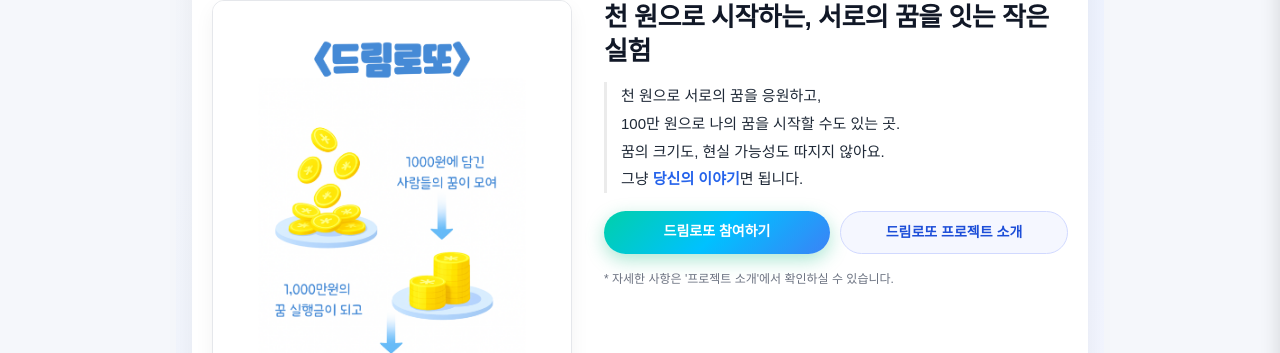
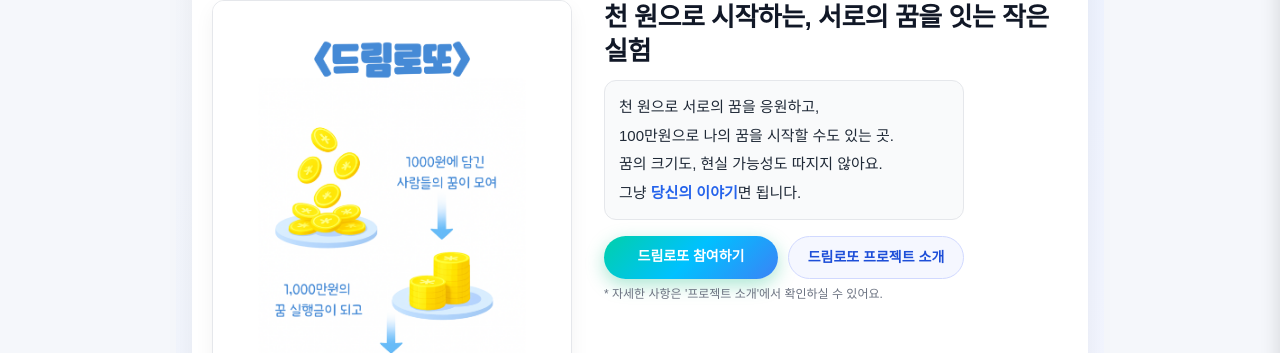
Before and after one commit to mrexfluencer-oss/dream_lotto_1119, a Next.js app: page / in a window 1280 px wide. Shown: the part 348-701 px from the top of the page. Built offline with nearby package versions, Linux system fonts and the light colour scheme; no server answers.

Commit message:
배열 수정

```diff
--- a/app/page.tsx
+++ b/app/page.tsx
@@ -301,53 +301,61 @@ export default function HomePage() {
                       letterSpacing: "-0.02em",
                       color: "#111827",
                       lineHeight: 1.32,
-                      marginBottom: "14px", // 제목 아래 여백 증가 → 가독성 상승
+                      marginBottom: "12px",
                     }}
                   >
                     천 원으로 시작하는, 서로의 꿈을 잇는 작은 실험
                   </h1>
 
-                  {/* 본문 */}
+                  {/* 본문을 카드처럼 감싸서 정렬 안정화 */}
+                  <div
+                    style={{
+                      padding: "12px 14px",
+                      borderRadius: "12px",
+                      backgroundColor: "#f9fafb",
+                      border: "1px solid #e5e7eb",
+                      maxWidth: "360px",
+                    }}
+                  >
                     <p
                       style={{
+                        margin: 0,
                         fontSize: "15px",
                         fontWeight: 500,
                         color: "#1f2937",
-                      lineHeight: 1.85,
+                        lineHeight: 1.9,
                         whiteSpace: "pre-line",
-                      borderLeft: "3px solid rgba(0,0,0,0.08)",
-                      paddingLeft: "14px",
-                      marginBottom: "18px",
-                      maxWidth: "340px", // 본문 줄 길이 제한 → 가독성 대폭 증가
                       }}
                     >
                       천 원으로 서로의 꿈을 응원하고,{"\n"}
-                    100만 원으로 나의 꿈을 시작할 수도 있는 곳.{"\n"}
+                      100만원으로 나의 꿈을 시작할 수도 있는 곳.{"\n"}
                       꿈의 크기도, 현실 가능성도 따지지 않아요.{"\n"}
-                    그냥{' '}
+                      그냥{" "}
                       <span style={{ color: "#2563eb", fontWeight: 700 }}>
                         당신의 이야기
                       </span>
                       면 됩니다.
                     </p>
+                  </div>
 
-                  {/* 버튼 2개 (가로 정렬) */}
+                  {/* 버튼 2개 – 가로 정렬, 좁으면 자동 줄바꿈 */}
                   <div
                     style={{
                       display: "flex",
                       gap: "10px",
                       flexWrap: "wrap",
-                      marginBottom: "12px",
+                      marginTop: "16px",
+                      maxWidth: "360px",
                     }}
                   >
-                    {/* 참여 버튼 */}
+                    {/* 드림로또 참여하기 */}
                     <a
                       href="https://www.wadiz.kr/"
                       target="_blank"
                       rel="noreferrer"
                       style={{
-                        flex: "1",
-                        minWidth: "160px",
+                        flex: 1,
+                        minWidth: "150px",
                         padding: "10px 18px",
                         borderRadius: "999px",
                         textAlign: "center",
@@ -363,12 +371,12 @@ export default function HomePage() {
                       드림로또 참여하기
                     </a>
 
-                    {/* 프로젝트 소개 버튼 */}
+                    {/* 프로젝트 소개 */}
                     <a
                       href="/project"
                       style={{
-                        flex: "1",
-                        minWidth: "160px",
+                        flex: 1,
+                        minWidth: "150px",
                         padding: "10px 18px",
                         borderRadius: "999px",
                         textAlign: "center",
@@ -388,10 +396,11 @@ export default function HomePage() {
                     style={{
                       fontSize: "12px",
                       color: "#6b7280",
-                      marginTop: "4px",
+                      marginTop: "6px",
+                      maxWidth: "360px",
                     }}
                   >
-                    * 자세한 사항은 &apos;프로젝트 소개&apos;에서 확인하실 수 있습니다.
+                    * 자세한 사항은 &apos;프로젝트 소개&apos;에서 확인하실 수 있어요.
                   </div>
                 </div>
 
```
Lines whose indentation alone changed are shown as unchanged.
